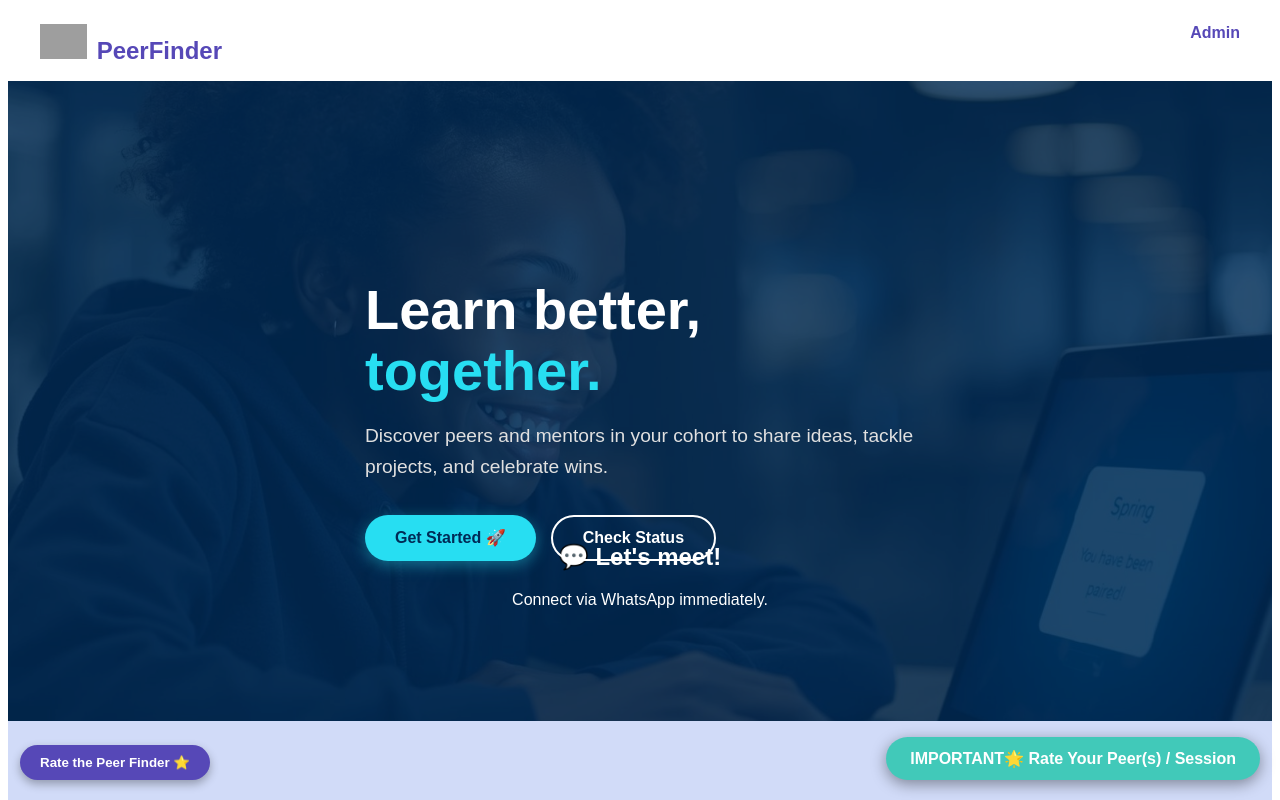
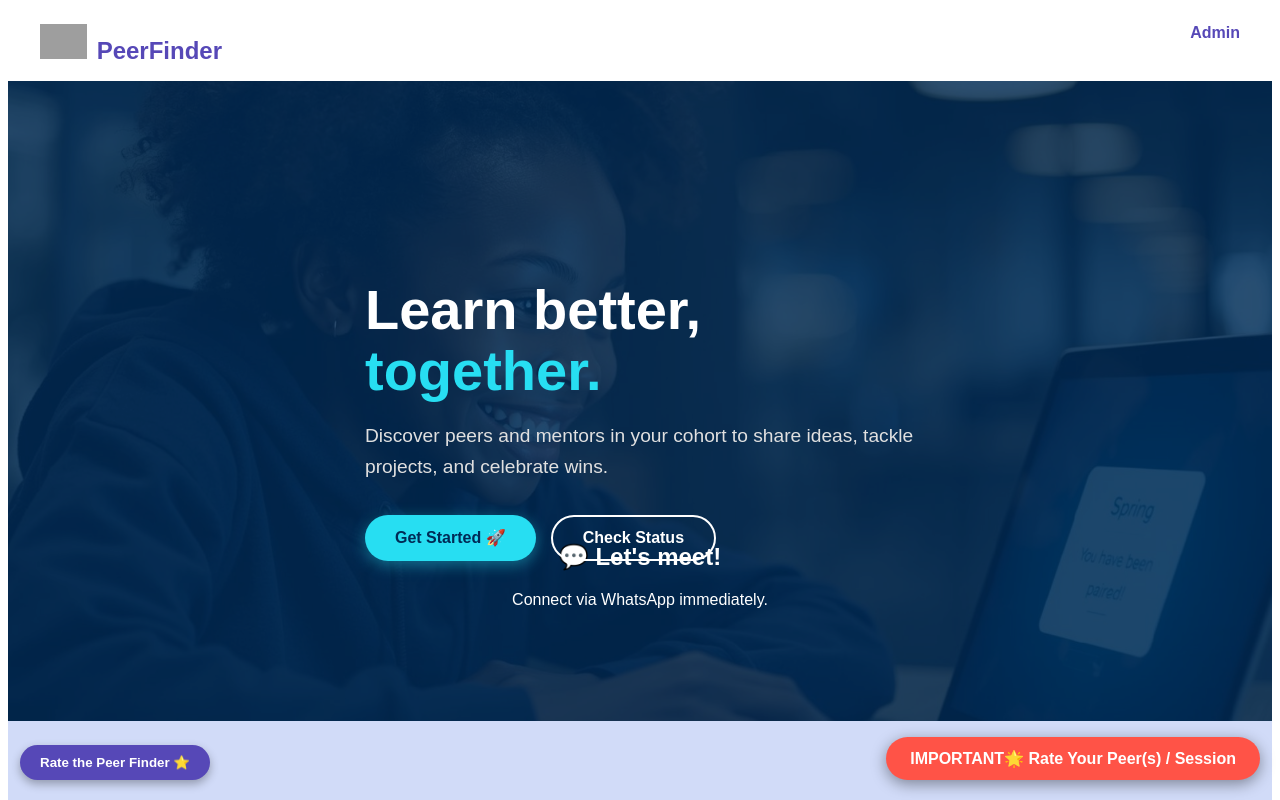
Before and after one commit to chuqudee-sand/alx-peerfinder, a React app in the folder frontend/: page / in a window 1280 px wide. Shown: the top 800 px of the page. Built offline with nearby package versions, Linux system fonts and the light colour scheme; grey boxes are pictures that could not be loaded; the HTML template or start-up script is replaced by a standard one.

Commit message:
Update LandingPage.jsx

```diff
--- a/frontend/src/pages/LandingPage.jsx
+++ b/frontend/src/pages/LandingPage.jsx
@@ -252,7 +252,7 @@ const styles = {
   infoText: { fontSize: '1.1rem', lineHeight: '1.6', maxWidth: '700px', margin: '0 auto' },
   footer: { background: colors.primary.berkeleyBlue, color: 'rgba(255,255,255,0.6)', textAlign: 'center', padding: '2rem', fontSize: '0.9rem', borderTop: '1px solid rgba(255,255,255,0.1)' },
   feedbackBtn: { position: 'fixed', bottom: '20px', left: '20px', padding: '10px 20px', borderRadius: '30px', border: 'none', background: colors.primary.iris, color: 'white', fontWeight: 'bold', cursor: 'pointer', boxShadow: '0 4px 10px rgba(0,0,0,0.3)', display: 'flex', alignItems: 'center', gap: '5px', zIndex: 100 },
-  peerFeedbackBtn: { position: 'fixed', bottom: '20px', right: '20px', padding: '12px 24px', borderRadius: '30px', border: 'none', background: colors.secondary.turquoise, color: 'white', fontSize: '1rem', fontWeight: 'bold', cursor: 'pointer', boxShadow: '0 4px 15px rgba(0,0,0,0.4)', display: 'flex', alignItems: 'center', gap: '8px', zIndex: 100 }
+  peerFeedbackBtn: { position: 'fixed', bottom: '20px', right: '20px', padding: '12px 24px', borderRadius: '30px', border: 'none', background: colors.secondary.tomato, color: 'white', fontSize: '1rem', fontWeight: 'bold', cursor: 'pointer', boxShadow: '0 4px 15px rgba(0,0,0,0.4)', display: 'flex', alignItems: 'center', gap: '8px', zIndex: 100 }
 };
 
 export default LandingPage;
```
